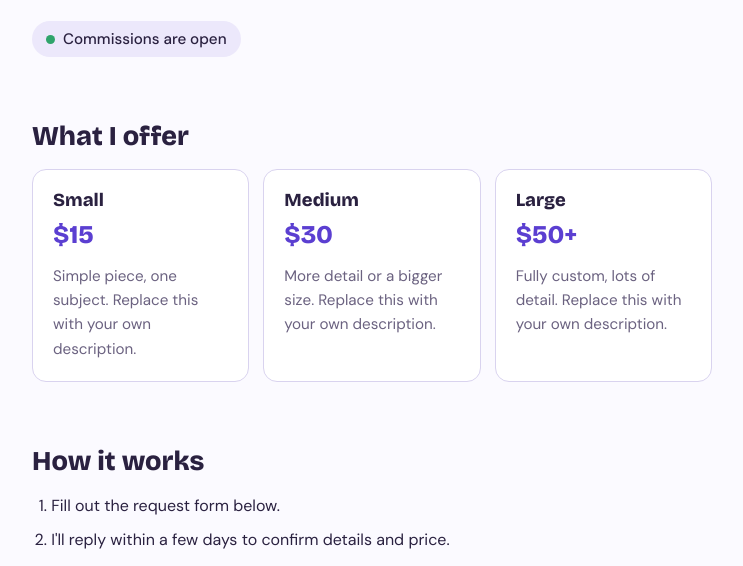
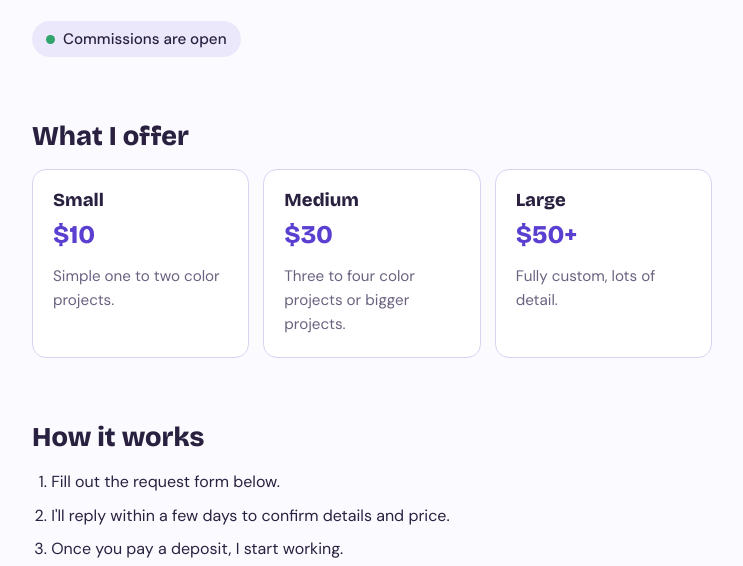
Before and after one commit to KairiHer/Crochet-Website, a plain HTML site: page index.html in a window 1280 px wide. Shown: the part 204-770 px from the top of the page, without its empty margins (268-1011 px from the left). Drawn offline with nearby package versions, Linux system fonts and the light colour scheme.

Commit message:
Modify prices and descriptions in index.html
Updated pricing and descriptions for service offerings.

```diff
--- a/index.html
+++ b/index.html
@@ -73,18 +73,18 @@
     <div class="prices">
       <div class="price">
         <h3>Small</h3>
-        <div class="cost">$15</div>
-        <p>Simple piece, one subject. Replace this with your own description.</p>
+        <div class="cost">$10</div>
+        <p>Simple one to two color projects.</p>
       </div>
       <div class="price">
         <h3>Medium</h3>
         <div class="cost">$30</div>
-        <p>More detail or a bigger size. Replace this with your own description.</p>
+        <p>Three to four color projects or bigger projects.</p>
       </div>
       <div class="price">
         <h3>Large</h3>
         <div class="cost">$50+</div>
-        <p>Fully custom, lots of detail. Replace this with your own description.</p>
+        <p>Fully custom, lots of detail.</p>
       </div>
     </div>
   </section>
```
